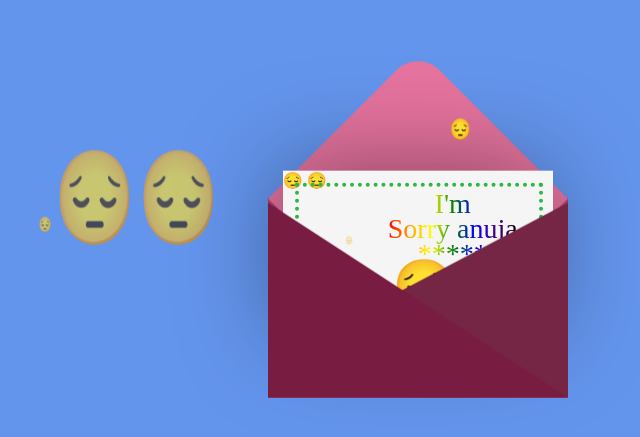
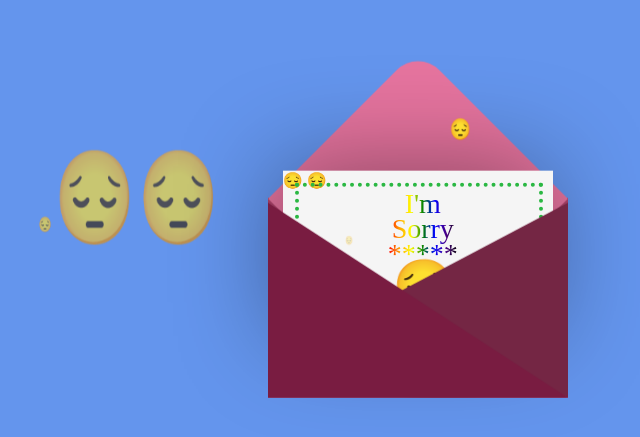
Before and after one commit to Lakshmanruidas/Sorry, a plain HTML site: page index.html in a window 1280 px wide. Shown: the part 107-544 px from the top of the page, without its empty margins (361-1001 px from the left). Drawn offline with Linux system fonts and the light colour scheme.

Commit message:
Update index.html

```diff
--- a/index.html
+++ b/index.html
@@ -19,7 +19,7 @@
                               </div>
 
                                      <div class="card"> &#128532;
-                                           <div class="text"> I'm <br> Sorry anuja <br> <!--In place of star you guys can write NAME-->***** </div>&#128532;
+                                           <div class="text"> I'm <br> Sorry <br> <!--In place of star you guys can write NAME-->***** </div>&#128532;
                                            <div class="card_emoji" style="font-size: 50px;">&#128532;</div>
                                           </div>
 
```
